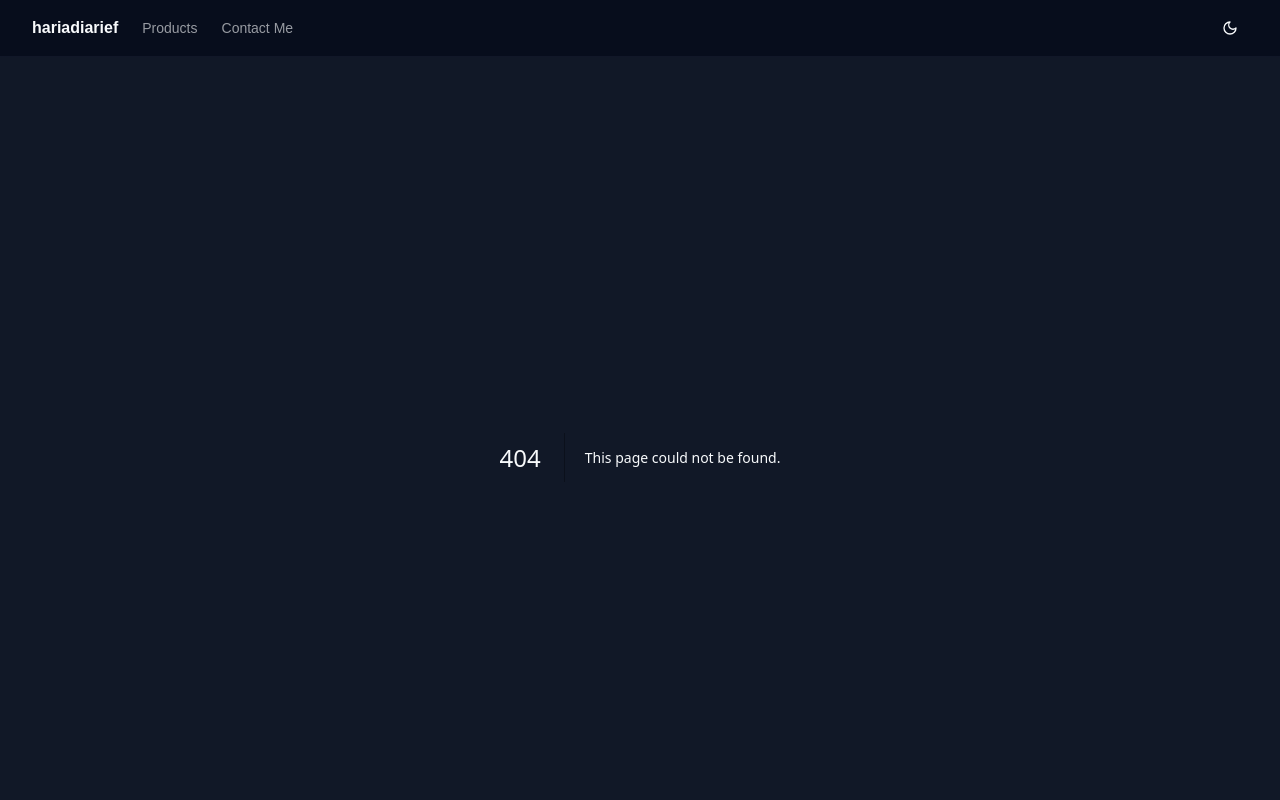
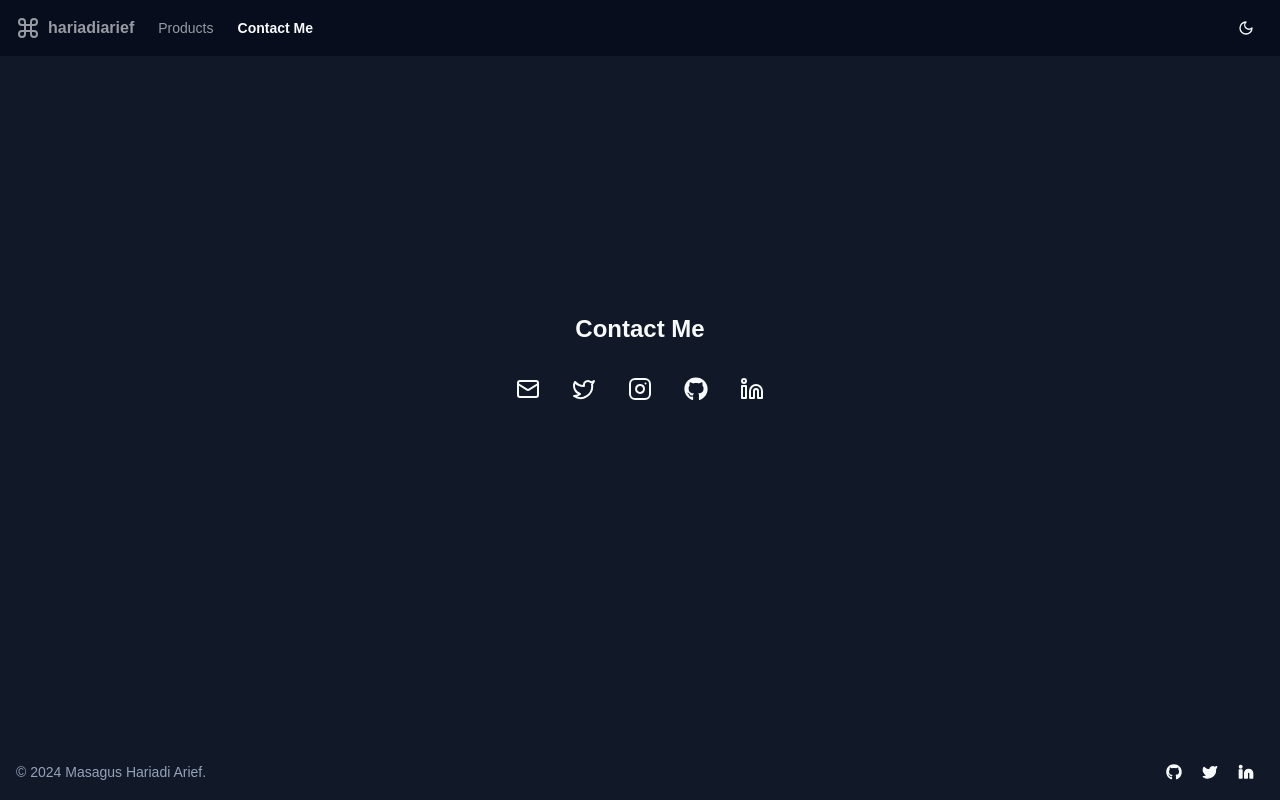
Before and after one commit to hariadiarief/bGFuZGluZy1wYWdl, a Next.js app: page /contact in a window 1280 px wide. Before the commit this address had no page. Shown: the top 800 px of the page. Built offline with nearby package versions, Linux system fonts and the light colour scheme.

Commit message:
fetch data

```diff
--- a/next.config.mjs
+++ b/next.config.mjs
@@ -1,4 +1,13 @@
 /** @type {import('next').NextConfig} */
-const nextConfig = {};
+const nextConfig = {
+  images: {
+    remotePatterns: [
+      {
+        protocol: 'https',
+        hostname: '**/**'
+      }
+    ]
+  }
+}
 
-export default nextConfig;
+export default nextConfig
--- /dev/null
+++ b/src/app/contact/page.tsx
@@ -0,0 +1,47 @@
+import { Icons } from '@/components/icons'
+
+export default function contact() {
+  return (
+    <div className='container flex max-w-screen-md grow flex-col items-center justify-center'>
+      <h3 className='mb-8 text-2xl font-bold'>Contact Me</h3>
+
+      <div className='flex flex-wrap justify-center gap-8'>
+        <a target='_blank' rel='nofollow' href='mailto:adi.arief77@gmail.com'>
+          <Icons.mail className='mb-2' />
+        </a>
+
+        <a
+          target='_blank'
+          rel='nofollow'
+          href='https://twitter.com/hariadiarief'
+        >
+          <Icons.twitter className='mb-2' />
+        </a>
+
+        <a
+          target='_blank'
+          rel='nofollow'
+          href='https://instagram.com/hariadiarief_'
+        >
+          <Icons.instagram className='mb-2' />
+        </a>
+
+        <a
+          target='_blank'
+          rel='nofollow'
+          href='https://github.com/hariadiarief'
+        >
+          <Icons.gitHub className='mb-2' />
+        </a>
+
+        <a
+          target='_blank'
+          rel='nofollow'
+          href='https://www.linkedin.com/in/hariadiarief/'
+        >
+          <Icons.linkedin className='mb-2' />
+        </a>
+      </div>
+    </div>
+  )
+}
--- a/src/app/page.tsx
+++ b/src/app/page.tsx
@@ -1,20 +1,73 @@
-'use client'
+import { Icons } from '@/components/icons'
+import { buttonVariants } from '@/components/ui/button'
+import { Skeleton } from '@/components/ui/skeleton'
+import { cn } from '@/lib/utils'
+import dynamic from 'next/dynamic'
+import Link from 'next/link'
 
-import { Button } from '@/components/ui/button'
-import { useQuery } from '@tanstack/react-query'
-import { API } from './services/api'
+const DynamicProductItems = dynamic(
+  () => import('@/components/product-items'),
+  {
+    loading: () => (
+      <div
+        className={
+          'xl:grid-cols- grid grid-cols-2 gap-4 md:grid-cols-3 md:gap-8 lg:grid-cols-4'
+        }
+      >
+        {Array(6)
+          .fill(undefined)
+          .map((_, index: number) => (
+            <div key={index}>
+              <Skeleton className='mb-2 h-[100px] w-full' />
+              <Skeleton className='h-4 w-[50%]' />
+            </div>
+          ))}
+      </div>
+    )
+  }
+)
 
 export default function Home() {
-  const { data } = useQuery({
-    queryKey: ['product'],
-    queryFn: () => API.get('/product.json').then(res => res)
-  })
+  return (
+    <div className='content-container container'>
+      <div className='mx-auto flex max-w-screen-md flex-col items-center gap-4 text-center'>
+        <h1 className='font-heading text-3xl font-bold sm:text-5xl md:text-6xl lg:text-3xl'>
+          Lorem ipsum dolor sit amet, <b>consectetur adipiscing elit</b>.
+          Vestibulum aliquet, velit sit amet congue vulputate
+        </h1>
 
-  console.log({ data })
+        <p className='max-w-[42rem]'>
+          Lorem ipsum dolor sit amet, consectetur adipiscing elit. Vestibulum
+          aliquet, velit sit amet congue vulputate, nisl nisl pulvinar purus,
+          sed commodo diam elit a mauris. Sed aliquam ac dui eget consequat.
+          Aliquam consequat, ipsum non interdum cursus, est dui mattis urna, eu
+          interdum risus lacus id sem. Phasellus sit amet lacus id massa
+          tincidunt commodo sit amet vitae justo. Phasellus hendrerit semper
+          urna, sit amet porta libero mollis a. Vestibulum vel ante neque. Cras
+          tristique, dui vitae lobortis egestas, tortor elit rhoncus justo, sit
+          amet vulputate justo metus eu leo. Nullam mi nibh, facilisis quis elit
+          vitae, sagittis laoreet nunc. Integer consequat dignissim est quis
+          feugiat. Aliquam hendrerit, diam sit amet interdum fringilla, leo nisl
+          volutpat orci, vel rhoncus est ipsum at nisl.
+          <Link className='underline' href='/contact'>
+            Contact us
+          </Link>
+        </p>
+      </div>
 
-  return (
-    <div className='container content-container'>
-      <Button>Click me</Button>
+      <div className='flex flex-col items-center'>
+        <div className='mb-12 mt-[100px] text-2xl font-bold'>
+          Popular Products
+        </div>
+        <DynamicProductItems limit={6}/>
+        <Link
+          href='/products'
+          className={cn('mt-8', buttonVariants({ variant: 'ghost' }))}
+        >
+          See all products
+          <Icons.moveRight className='ml-2 h-4 w-4' />
+        </Link>
+      </div>
     </div>
   )
 }
--- /dev/null
+++ b/src/app/products/loading.tsx
@@ -0,0 +1,20 @@
+import { Skeleton } from "@/components/ui/skeleton";
+
+export default function Loading() {
+  return (
+    <div
+      className={
+        'xl:grid-cols- grid grid-cols-2 gap-4 md:grid-cols-3 md:gap-8 lg:grid-cols-4'
+      }
+    >
+      {Array(6)
+        .fill(undefined)
+        .map((_, index: number) => (
+          <div key={index}>
+            <Skeleton className='mb-2 h-[100px] w-full' />
+            <Skeleton className='h-4 w-[50%]' />
+          </div>
+        ))}
+    </div>
+  )
+}
--- /dev/null
+++ b/src/app/products/page.tsx
@@ -0,0 +1,15 @@
+import dynamic from 'next/dynamic'
+import Loading from './loading'
+
+const DynamicProductItems = dynamic(
+  () => import('@/components/product-items'),
+  { loading: () => <Loading /> }
+)
+
+export default function Products() {
+  return (
+    <div className='content-container container'>
+      <DynamicProductItems />
+    </div>
+  )
+}
--- a/src/components/main-nav.tsx
+++ b/src/components/main-nav.tsx
@@ -6,6 +6,7 @@ import { usePathname } from 'next/navigation'
 import { navigationsConfig } from '@/config/navigations'
 import { siteConfig } from '@/config/site'
 import { cn } from '@/lib/utils'
+import { Icons } from './icons'
 
 export function MainNav() {
   const pathname = usePathname()
@@ -13,8 +14,22 @@ export function MainNav() {
   return (
     <div className='mr-4 hidden md:flex'>
       <Link href='/' className='mr-6 flex items-center space-x-2'>
-        {/* <Icons.logo className='h-6 w-6' /> */}
-        <span className='hidden font-bold sm:inline-block'>
+        <Icons.logo
+          className={
+            (cn('mr-2 h-4 w-4'),
+            pathname === '/'
+              ? 'font-bold text-foreground'
+              : 'font-semibold text-foreground/60')
+          }
+        />
+        <span
+          className={cn(
+            'hidden font-bold transition-colors hover:text-foreground/80 sm:inline-block',
+            pathname === '/'
+              ? 'font-bold text-foreground'
+              : 'font-semibold text-foreground/60'
+          )}
+        >
           {siteConfig.name}
         </span>
       </Link>
@@ -26,25 +41,14 @@ export function MainNav() {
             href={navigation.href}
             className={cn(
               'transition-colors hover:text-foreground/80',
-              pathname?.startsWith('/blog')
-                ? 'text-foreground'
+              pathname?.startsWith(navigation.href)
+                ? 'font-semibold text-foreground'
                 : 'text-foreground/60'
             )}
           >
             {navigation.title}
           </Link>
         ))}
-        {/* <Link
-          href='/contact'
-          className={cn(
-            'transition-colors hover:text-foreground/80',
-            pathname?.startsWith('/contact')
-              ? 'text-foreground'
-              : 'text-foreground/60'
-          )}
-        >
-          Contact Me
-        </Link> */}
       </nav>
     </div>
   )
--- a/src/components/mobile-nav.tsx
+++ b/src/components/mobile-nav.tsx
@@ -1,7 +1,7 @@
 'use client'
 
 import Link, { LinkProps } from 'next/link'
-import { useRouter } from 'next/navigation'
+import { usePathname, useRouter } from 'next/navigation'
 import * as React from 'react'
 
 import { Icons } from '@/components/icons'
@@ -13,6 +13,8 @@ import { ScrollArea } from './ui/scroll-area'
 import { Sheet, SheetContent, SheetTrigger } from './ui/sheet'
 
 export function MobileNav() {
+  const pathname = usePathname()
+
   const [open, setOpen] = React.useState(false)
 
   return (
@@ -61,7 +63,16 @@ export function MobileNav() {
           onOpenChange={setOpen}
         >
           <Icons.logo className='mr-2 h-4 w-4' />
-          <span className='font-bold'>{siteConfig.name}</span>
+          <span
+            className={cn(
+              'transition-colors hover:text-foreground/80',
+              pathname === '/'
+                ? 'font-bold text-foreground'
+                : 'font-semibold text-foreground/60'
+            )}
+          >
+            {siteConfig.name}
+          </span>
         </MobileLink>
         <ScrollArea className='my-4 h-[calc(100vh-8rem)] pb-10 pl-6'>
           <div className='flex flex-col space-y-3'>
@@ -69,6 +80,12 @@ export function MobileNav() {
               item =>
                 item.href && (
                   <MobileLink
+                    className={cn(
+                      'transition-colors hover:text-foreground/80',
+                      pathname?.startsWith(item.href)
+                        ? 'font-semibold text-foreground'
+                        : 'text-foreground/60'
+                    )}
                     key={item.href}
                     href={item.href}
                     onOpenChange={setOpen}
--- a/src/components/page-loader.tsx
+++ b/src/components/page-loader.tsx
@@ -1,18 +1,5 @@
-'use client'
-
-import { useTheme } from 'next-themes'
-
 import NextTopLoader from 'nextjs-toploader'
 
 export default function PageLoader() {
-  const { resolvedTheme: theme } = useTheme()
-
-  console.log({ theme })
-
-  return (
-    <NextTopLoader
-      showSpinner={false}
-      color='#f1f5f9'
-    />
-  )
+  return <NextTopLoader showSpinner={false} color='#b9a494' />
 }
--- /dev/null
+++ b/src/components/product-items.tsx
@@ -0,0 +1,71 @@
+'use client'
+
+import { API } from '@/app/services/api'
+import { useQuery } from '@tanstack/react-query'
+import Image from 'next/image'
+import Link from 'next/link'
+import { Skeleton } from './ui/skeleton'
+
+interface ProductItems {
+  limit?: number
+}
+
+export default function ProductItems({ limit = undefined }: ProductItems) {
+  const { data: products, isPending } = useQuery({
+    queryKey: ['product'],
+    queryFn: () =>
+      Promise.all([
+        API.get('/product.json').then(res => res.data.data),
+        API.get('/image.json').then(res => res.data.data)
+      ]).then(products => {
+        return products[0].map((product: any) => ({
+          ...product,
+          img:
+            products[1].find((images: any) => images.id.includes(product.id))
+              ?.image || ''
+        }))
+      })
+  })
+
+  return (
+    <div
+      className={
+        'xl:grid-cols- grid grid-cols-2 gap-4 md:grid-cols-3 md:gap-8 lg:grid-cols-4'
+      }
+    >
+      {isPending ? (
+        Array(6)
+          .fill(undefined)
+          .map((_, index: number) => (
+            <div key={index}>
+              <Skeleton className='mb-2 h-[100px] w-full' />
+              <Skeleton className='h-4 w-[50%]' />
+            </div>
+          ))
+      ) : products ? (
+        products.slice(0, limit || undefined).map((product: any) => (
+          <Link
+            key={product.id}
+            href={`/product/${product.id}`}
+            className='bg-white dark:border-gray-700 dark:bg-gray-900'
+          >
+            <Image
+              width={300}
+              height={100}
+              className='min-h-[100px] w-full rounded-lg border border-gray-200 shadow dark:border-gray-700'
+              src={product.img || '/images/unavailable-image.jpg'}
+              alt='product image'
+            />
+            <h5 className='px1 mt-2 text-xl font-bold tracking-tight text-gray-900 dark:text-white'>
+              {product.name}
+            </h5>
+          </Link>
+        ))
+      ) : (
+        <div className='container'>
+          <p>{`No Product Yet :'(`}</p>
+        </div>
+      )}
+    </div>
+  )
+}
--- a/tailwind.config.ts
+++ b/tailwind.config.ts
@@ -10,7 +10,7 @@ const config: Config = {
 	theme: {
 		container: {
 			center: true,
-			padding: '2rem',
+			padding: '1rem',
 			screens: {
 				'2xl': '1400px'
 			}
```
Also changed, not shown: public/images/unavailable-image.jpg (added).
